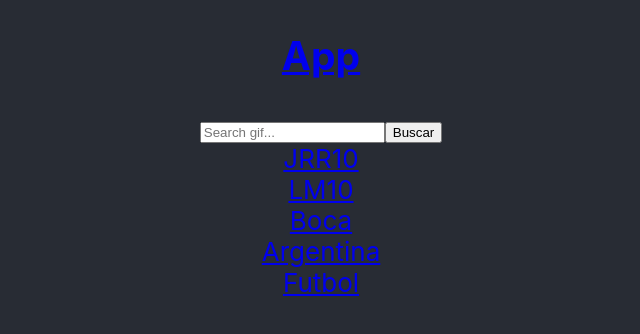
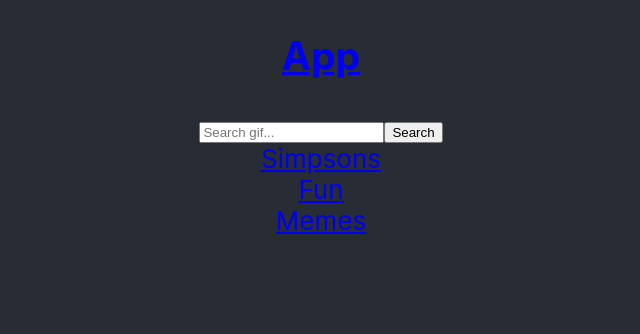
Before and after one commit to lucasgazzola/gif-app, a React (Create React App) app: page / in a window 1280 px wide. Shown: the top 334 px of the page, without its empty margins (319-959 px from the left). Built offline with nearby package versions, Linux system fonts and the light colour scheme.

Commit message:
fix: minor fixes

```diff
--- a/src/components/Browser.js
+++ b/src/components/Browser.js
@@ -16,7 +16,7 @@
   return (
     <form onSubmit={handleSubmit}>
       <input placeholder='Search gif...' value={keyword} type='text' onChange={handleChange} />
-      <button className='submit'>Buscar</button>
+      <button className='submit'>Search</button>
     </form>
   )
 }
--- a/src/components/NavBar.js
+++ b/src/components/NavBar.js
@@ -6,11 +6,9 @@
     <div className='Nav-container'>
       <Link to='/'><h1 style={{ cursor: 'pointer' }}>App</h1></Link>
       <Browser />
-      <Link to='/search/riquelme'>JRR10</Link>
-      <Link to='/search/leo messi'>LM10</Link>
-      <Link to='/search/boca juniors'>Boca</Link>
-      <Link to='/search/argentina'>Argentina</Link>
-      <Link to='/search/futbol'>Futbol</Link>
+      <Link to='/search/simpsons'>Simpsons</Link>
+      <Link to='/search/fun'>Fun</Link>
+      <Link to='/search/memes'>Memes</Link>
     </div>
   )
 }
--- a/src/services/getGifs.js
+++ b/src/services/getGifs.js
@@ -1,7 +1,7 @@
 const API_KEY = 'mFZMOb7AHxKAgFsrZKQyUAyWbEd6xwZu'
 
 export default function getGifs ({ keyword = 'random' } = {}) {
-  const API_URL = `https://api.giphy.com/v1/gifs/search?api_key=${API_KEY}&q=${keyword}&limit=15&offset=0&rating=g&lang=en`
+  const API_URL = `https://api.giphy.com/v1/gifs/search?api_key=${API_KEY}&q=${keyword}&limit=30&offset=0&rating=g&lang=en`
   return fetch(API_URL)
     .then(data => data.json())
     .then(json => {
```
